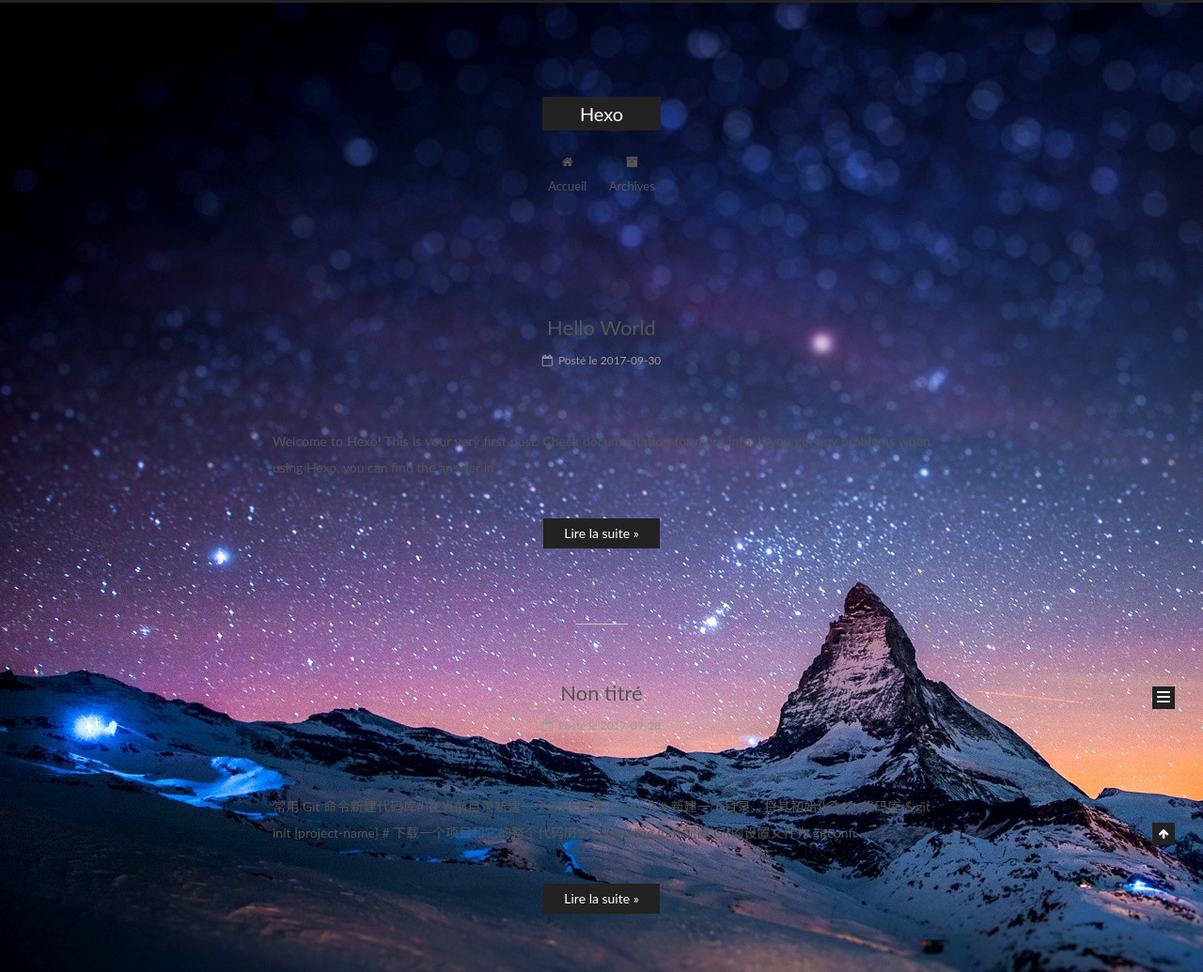
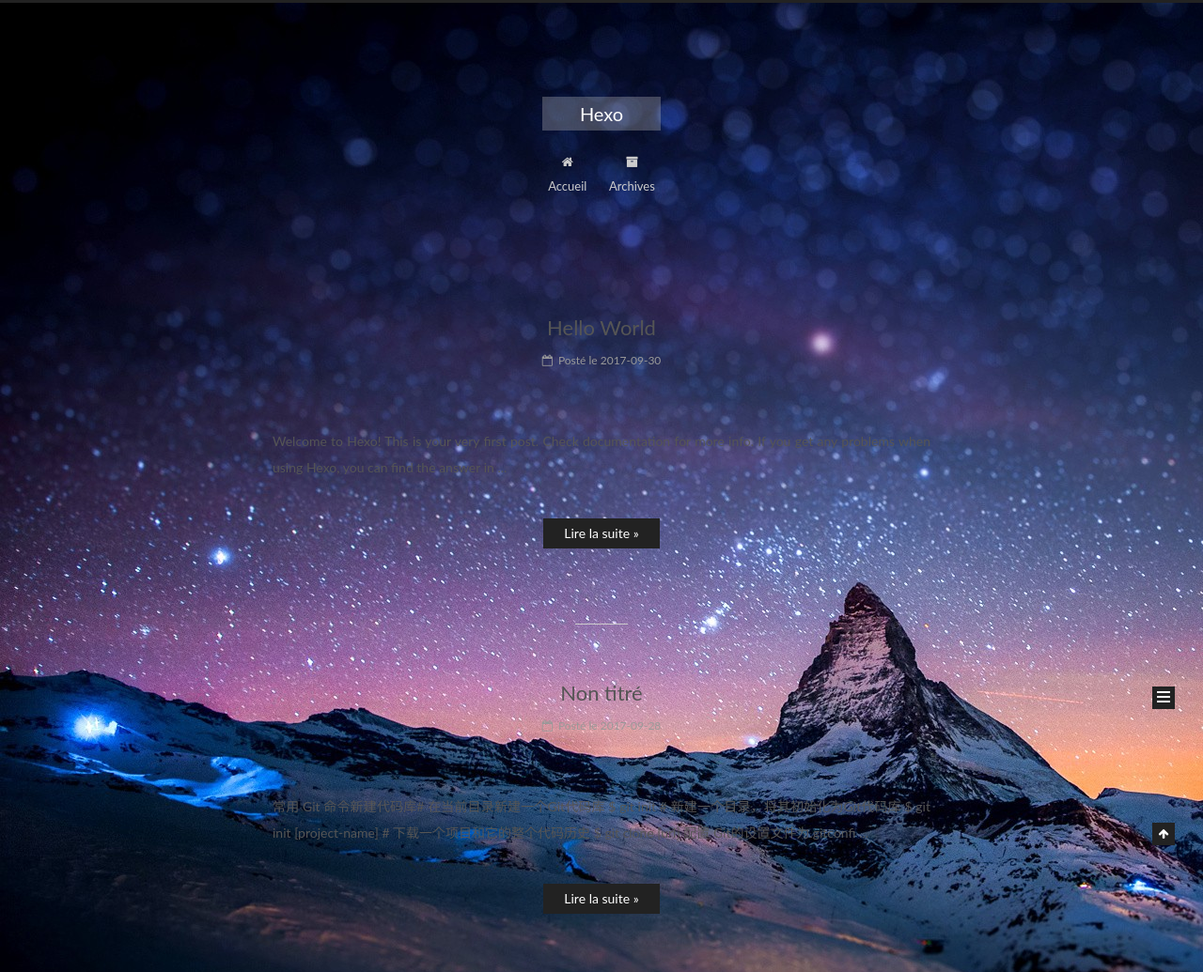
Before and after one commit to Jping0/git-command, a plain HTML site: page index.html in a window 1280 px wide. Shown: the top 1035 px of the page at 94% size. Drawn offline with Linux system fonts and the light colour scheme; files whose address does not match are found by name.

Commit message:
Site updated: 2017-10-16 00:01:01

```diff
--- a/css/main.css
+++ b/css/main.css
@@ -1379,7 +1379,8 @@ pre .javascript .function {
 }
 
 .use-motion .brand {
-    opacity: 0;
+    /* opacity: 0; */
+    background: rgba(200, 200, 200, .3);
 }
 
 .use-motion .logo,
@@ -1452,6 +1453,7 @@ pre .javascript .function {
 
 .menu .menu-item a {
     display: block;
+    color: #ccc;
     font-size: 13px;
     line-height: inherit;
     border-bottom: 1px solid transparent;
@@ -1462,7 +1464,8 @@ pre .javascript .function {
 }
 
 .menu .menu-item a:hover {
-    border-bottom-color: #222;
+    color: #fff;
+    border-bottom-color: #666;
 }
 
 .menu .menu-item .fa {
```
